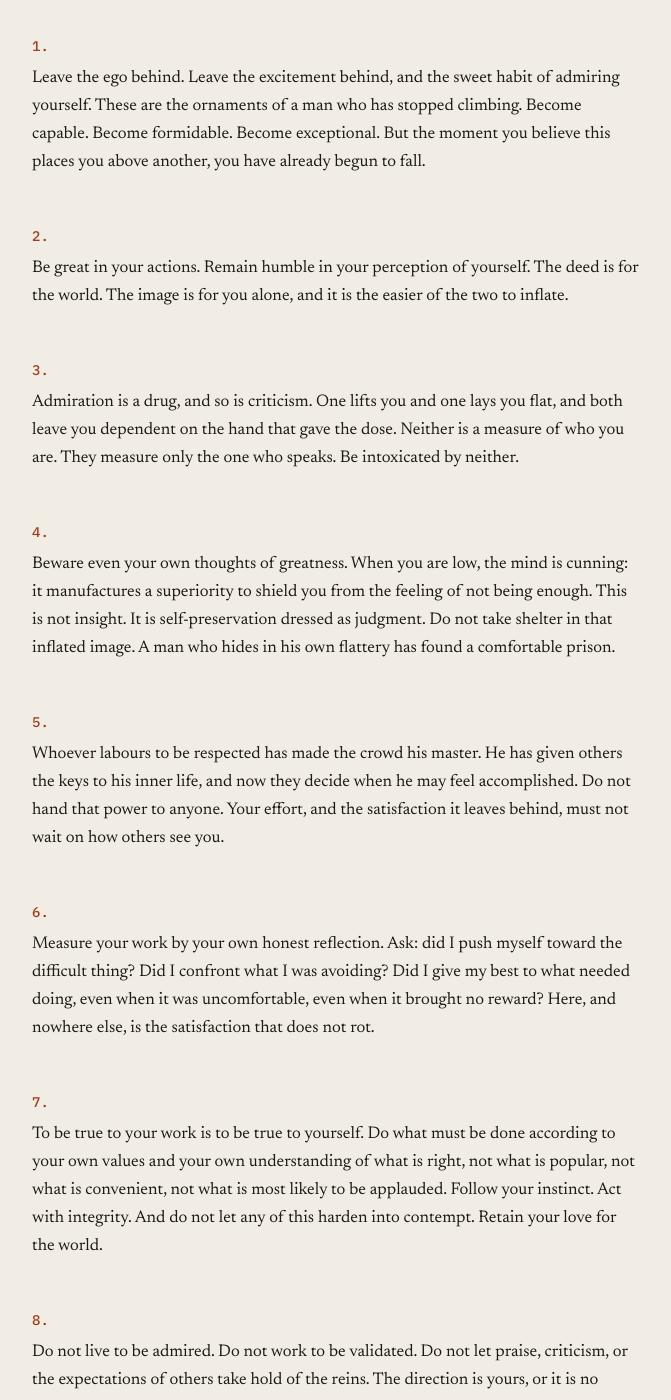
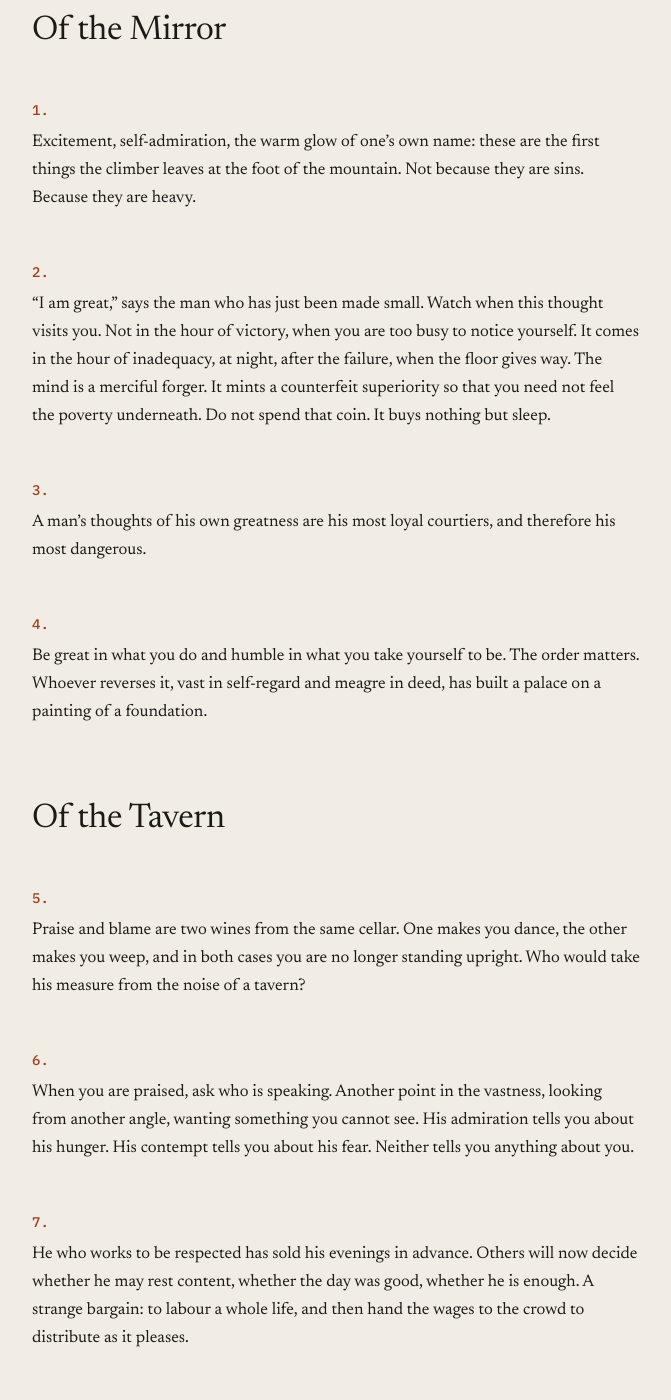
Before and after one commit to vishavbangotra/Portfolio, a Jekyll site: the page built from _posts/2026-11-05-on-humility-self-mastery-and-becoming.md, in a window 1280 px wide and 1400 px high, scrolled down 478 px. Shown: the whole window, without its empty margins (304-975 px from the left). Built offline with Jekyll 4.4.1, drawn with Linux system fonts in a browser that asks for light colours; some of the changed text lies outside the part shown.

Commit message:
Restructure On Humility, Self-Mastery, and Becoming into aphorisms
Co-Authored-By: Claude Opus 5.5 <noreply@anthropic.com>
Claude-Session: https://claude.ai/code/session_01ALj22Lv4T3woTqCTY2ecne

```diff
--- a/_posts/2026-11-05-on-humility-self-mastery-and-becoming.md
+++ b/_posts/2026-11-05-on-humility-self-mastery-and-becoming.md
@@ -1,50 +1,106 @@
 ---
 title: On Humility, Self-Mastery, and Becoming
 topic: Philosophy
-description: Nine notes on the ego, the poison of praise, and the self you once thought impossible.
+description: Seventeen notes on the forged coin of self-admiration, the tavern of praise, the only honest scale, and the distance still to travel.
 ---
+
+## Of the Mirror
 
 1\.
 {: .numeral}
 
-Leave the ego behind. Leave the excitement behind, and the sweet habit of admiring yourself. These are the ornaments of a man who has stopped climbing. Become capable. Become formidable. Become exceptional. But the moment you believe this places you above another, you have already begun to fall.
+Excitement, self-admiration, the warm glow of one's own name: these are the first things the climber leaves at the foot of the mountain. Not because they are sins. Because they are heavy.
 
 2\.
 {: .numeral}
 
-Be great in your actions. Remain humble in your perception of yourself. The deed is for the world. The image is for you alone, and it is the easier of the two to inflate.
+“I am great,” says the man who has just been made small. Watch when this thought visits you. Not in the hour of victory, when you are too busy to notice yourself. It comes in the hour of inadequacy, at night, after the failure, when the floor gives way. The mind is a merciful forger. It mints a counterfeit superiority so that you need not feel the poverty underneath. Do not spend that coin. It buys nothing but sleep.
 
 3\.
 {: .numeral}
 
-Admiration is a drug, and so is criticism. One lifts you and one lays you flat, and both leave you dependent on the hand that gave the dose. Neither is a measure of who you are. They measure only the one who speaks. Be intoxicated by neither.
+A man's thoughts of his own greatness are his most loyal courtiers, and therefore his most dangerous.
 
 4\.
 {: .numeral}
 
-Beware even your own thoughts of greatness. When you are low, the mind is cunning: it manufactures a superiority to shield you from the feeling of not being enough. This is not insight. It is self-preservation dressed as judgment. Do not take shelter in that inflated image. A man who hides in his own flattery has found a comfortable prison.
+Be great in what you do and humble in what you take yourself to be. The order matters. Whoever reverses it, vast in self-regard and meagre in deed, has built a palace on a painting of a foundation.
+
+## Of the Tavern
 
 5\.
 {: .numeral}
 
-Whoever labours to be respected has made the crowd his master. He has given others the keys to his inner life, and now they decide when he may feel accomplished. Do not hand that power to anyone. Your effort, and the satisfaction it leaves behind, must not wait on how others see you.
+Praise and blame are two wines from the same cellar. One makes you dance, the other makes you weep, and in both cases you are no longer standing upright. Who would take his measure from the noise of a tavern?
 
 6\.
 {: .numeral}
 
-Measure your work by your own honest reflection. Ask: did I push myself toward the difficult thing? Did I confront what I was avoiding? Did I give my best to what needed doing, even when it was uncomfortable, even when it brought no reward? Here, and nowhere else, is the satisfaction that does not rot.
+When you are praised, ask who is speaking. Another point in the vastness, looking from another angle, wanting something you cannot see. His admiration tells you about his hunger. His contempt tells you about his fear. Neither tells you anything about you.
 
 7\.
 {: .numeral}
 
-To be true to your work is to be true to yourself. Do what must be done according to your own values and your own understanding of what is right, not what is popular, not what is convenient, not what is most likely to be applauded. Follow your instinct. Act with integrity. And do not let any of this harden into contempt. Retain your love for the world.
+He who works to be respected has sold his evenings in advance. Others will now decide whether he may rest content, whether the day was good, whether he is enough. A strange bargain: to labour a whole life, and then hand the wages to the crowd to distribute as it pleases.
 
 8\.
 {: .numeral}
 
-Do not live to be admired. Do not work to be validated. Do not let praise, criticism, or the expectations of others take hold of the reins. The direction is yours, or it is no direction at all.
+Not to live to be admired. Not to work to be validated. Not to be steered by anyone's expectations. This is not arrogance. Arrogance still has its eyes on the audience. This is the turning away of the eyes.
+
+## Of the Only Scale
 
 9\.
 {: .numeral}
 
-Become the version of yourself you once thought impossible. Not to prove your superiority. Not to earn recognition. Not to stand above anyone. Only to discover how far you can go, because no one has ever told a man the full extent of what he is capable of becoming. He must find it for himself.
+What remains, once praise is silenced and blame ignored? The oldest court there is: your own honest reflection at the end of the day, with the lamp out and no one listening.
+
+10\.
+{: .numeral}
+
+It asks three questions, and none of them is “did it go well?”
+
+> Did I go toward the difficult thing?
+>
+> Did I confront what I was avoiding?
+>
+> Did I give my best to what had to be done, even when it was uncomfortable, even when it paid nothing?
+
+11\.
+{: .numeral}
+
+The satisfaction those answers leave behind never needs to be shown to anyone. That is how you know it is genuine. Every other kind requires a witness.
+
+12\.
+{: .numeral}
+
+Whoever is true to his work is true to himself. There is no second loyalty. Do what must be done by your own values and your own sense of what is right. Not by the popular, which is the opinion of many who have not thought. Not by the convenient, which is the road of those who wish to stay as they are. Not by the applauded, which is the herd congratulating itself.
+
+## Of Height Without Rank
+
+13\.
+{: .numeral}
+
+But beware the solitary who turns sour! He who frees himself from the herd and then despises it has only traded one dependence for another. He still needs the herd, now as the thing beneath him. Keep your instinct. Keep your integrity. And keep, which is the hardest of the three, your love for the world.
+
+14\.
+{: .numeral}
+
+There is height, and there is rank. Height is how far you have climbed from where you began. Rank is where you stand next to another. Seek the first without limit. Refuse the second entirely. The cedar does not think itself above the grass. It only grows.
+
+## Of Becoming
+
+15\.
+{: .numeral}
+
+Somewhere behind you stands a younger self who once said, “That, I could never be.” Go back and see what he was pointing at.
+
+16\.
+{: .numeral}
+
+Become the one you once thought impossible. Not to prove your superiority, for whoever needs proof has already doubted. Not to be recognised, for recognition comes late and understands little. Not to stand above anyone, for there is no above. Only this: to find out how far a human being can go once he stops asking for permission and stops asking for applause.
+
+17\.
+{: .numeral}
+
+What you are is not a fact to be defended. It is a distance to be travelled.
```
